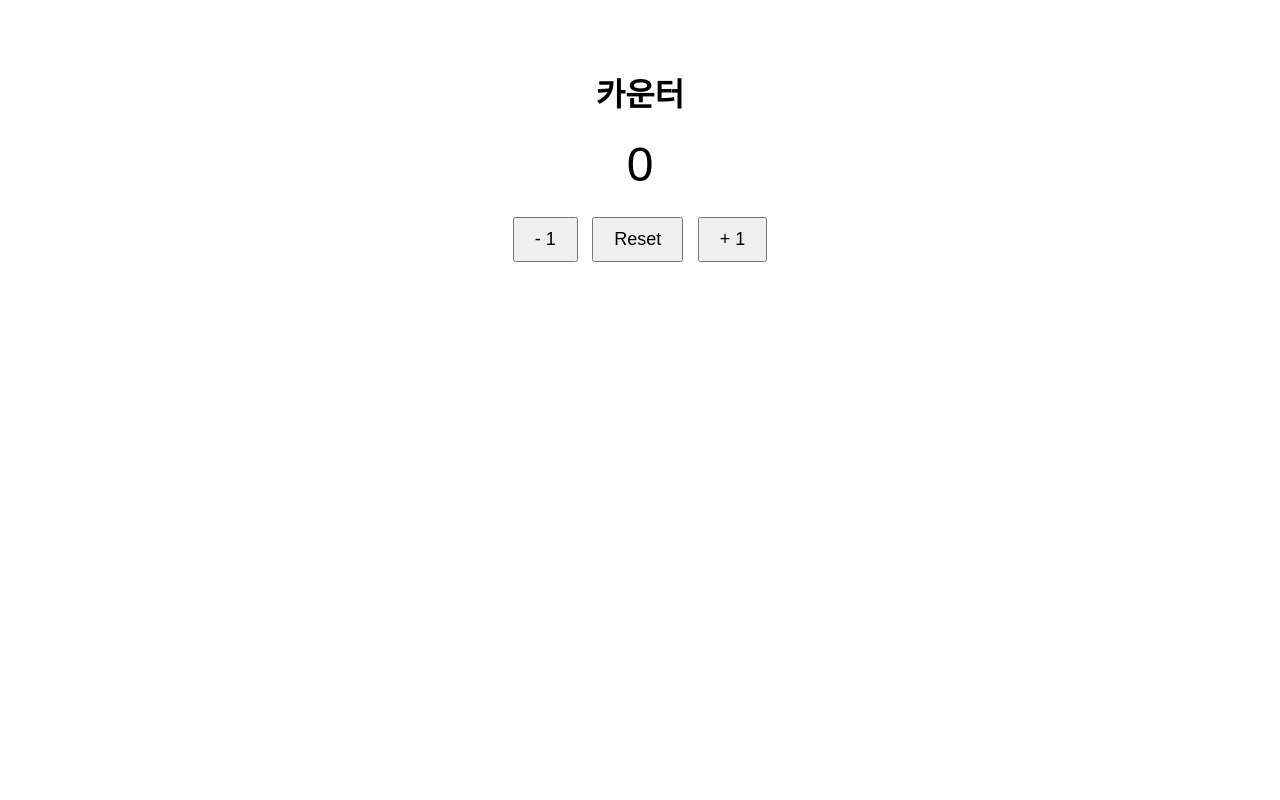
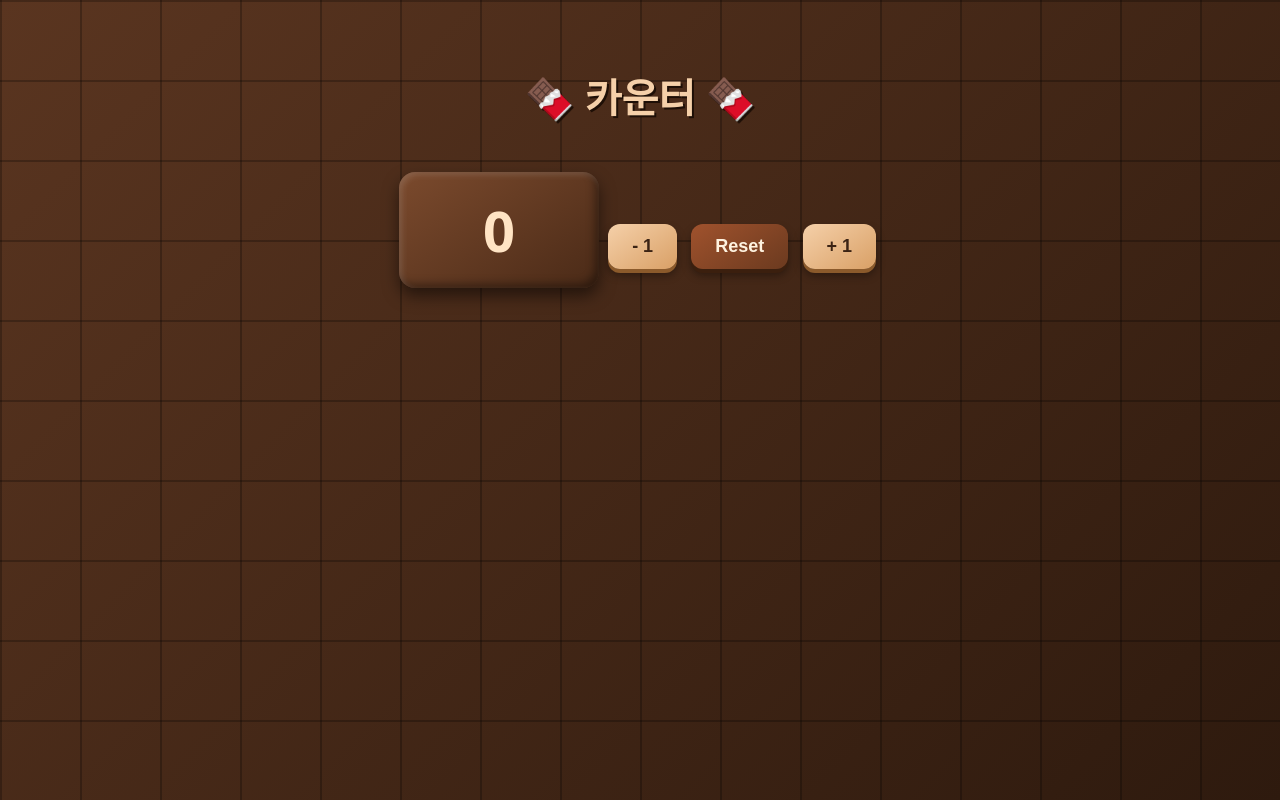
Before and after one commit to sksoccer7979/w26w02-counter, a plain HTML site: page index.html in a window 1280 px wide. Drawn offline with Linux system fonts and the light colour scheme.

Commit message:
초콜릿 테마로 화면 꾸미기
Co-Authored-By: Claude Opus 5.5 <noreply@anthropic.com>

```diff
--- a/style.css
+++ b/style.css
@@ -1,21 +1,75 @@
 body {
-  font-family: Arial, sans-serif;
+  font-family: "Segoe UI", Arial, sans-serif;
   text-align: center;
   padding: 40px;
+  margin: 0;
+  min-height: 100vh;
+  box-sizing: border-box;
+  color: #fff3e0;
+  background-color: #3b2314;
+  background-image:
+    linear-gradient(90deg, rgba(0, 0, 0, 0.25) 2px, transparent 2px),
+    linear-gradient(rgba(0, 0, 0, 0.25) 2px, transparent 2px),
+    linear-gradient(135deg, #5a3520, #2e1a0e);
+  background-size: 80px 80px, 80px 80px, 100% 100%;
+}
+
+h1 {
+  font-size: 40px;
+  color: #f5d0a9;
+  text-shadow: 2px 2px 0 #1e0f06;
+}
+
+h1::before,
+h1::after {
+  content: " 🍫 ";
 }
 
 #count {
-  font-size: 48px;
+  display: inline-block;
+  min-width: 140px;
+  font-size: 56px;
+  font-weight: bold;
   margin: 20px 0;
+  padding: 20px 30px;
+  border-radius: 16px;
+  color: #ffe4c4;
+  background: linear-gradient(145deg, #7b4a2d, #4a2a17);
+  box-shadow:
+    inset 3px 3px 6px rgba(255, 255, 255, 0.15),
+    inset -4px -4px 8px rgba(0, 0, 0, 0.4),
+    0 8px 16px rgba(0, 0, 0, 0.5);
 }
 
 button {
   font-size: 18px;
+  font-weight: bold;
   margin: 5px;
-  padding: 10px 20px;
+  padding: 12px 24px;
   cursor: pointer;
+  border: none;
+  border-radius: 12px;
+  color: #3b2314;
+  background: linear-gradient(145deg, #f5d0a9, #d9a066);
+  box-shadow: 0 4px 0 #8b5a2b, 0 6px 10px rgba(0, 0, 0, 0.4);
+  transition: transform 0.1s, background 0.2s;
 }
 
 button:hover {
-  background-color: #fd8a8a;
+  background: linear-gradient(145deg, #ffe4c4, #e8b27a);
 }
+
+button:active {
+  transform: translateY(3px);
+  box-shadow: 0 1px 0 #8b5a2b, 0 2px 4px rgba(0, 0, 0, 0.4);
+}
+
+#reset {
+  color: #fff3e0;
+  background: linear-gradient(145deg, #a0522d, #6b3a1f);
+  box-shadow: 0 4px 0 #3b1f0e, 0 6px 10px rgba(0, 0, 0, 0.4);
+}
+
+#reset:hover {
+  background: linear-gradient(145deg, #b5653a, #7d4626);
+}
```
